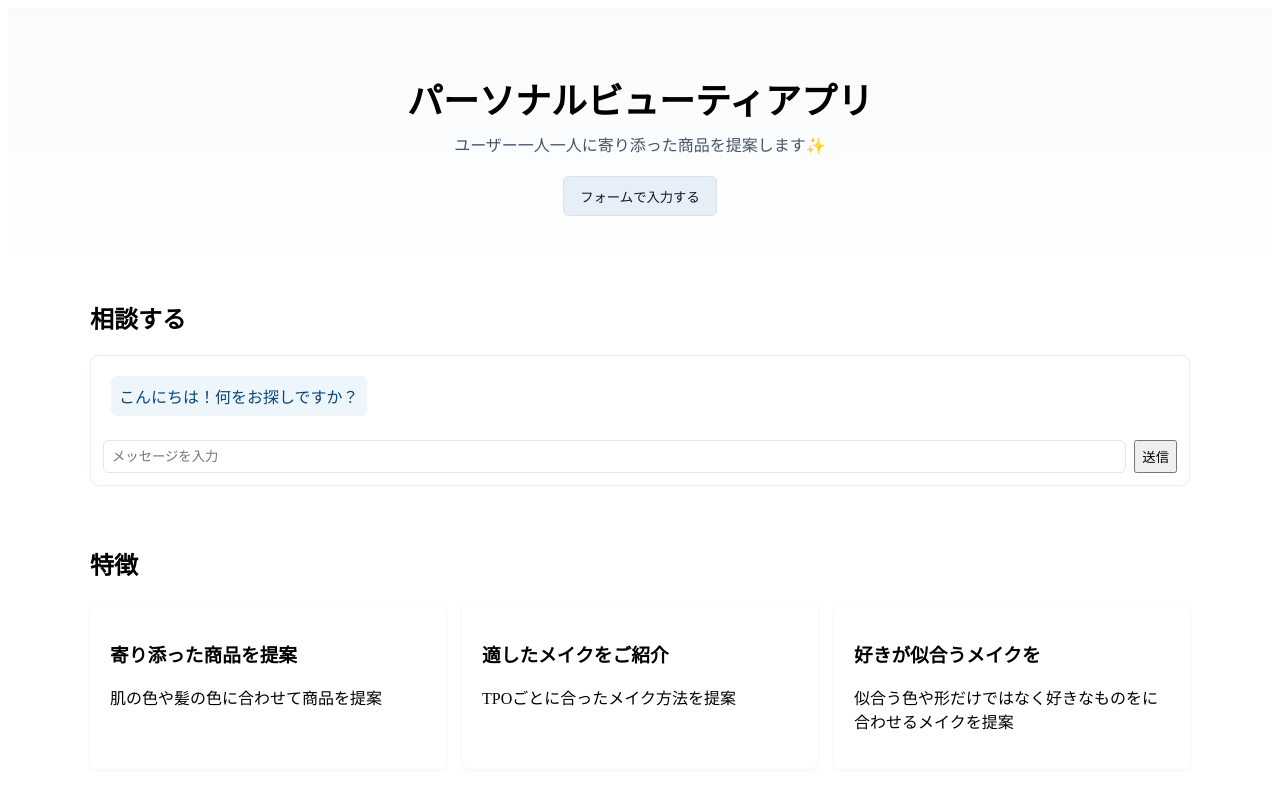
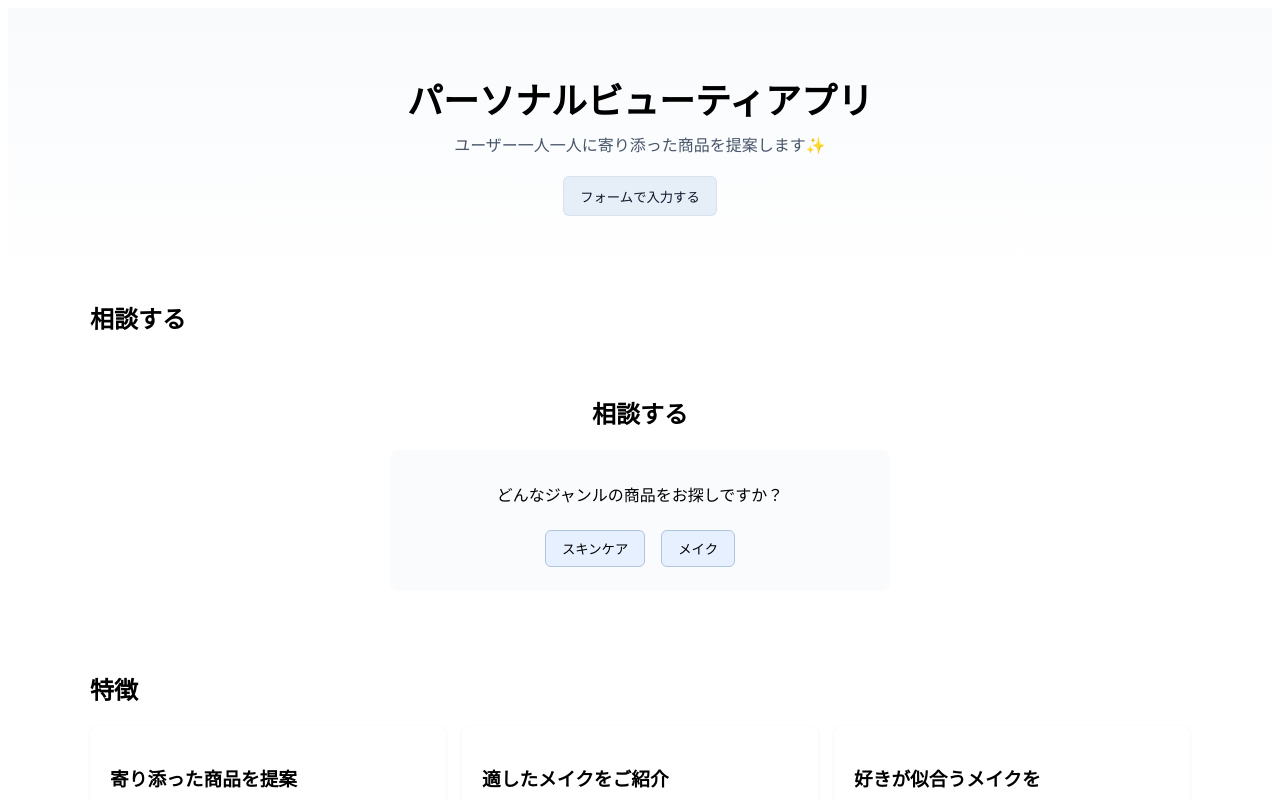
Before and after one commit to wotaku20021012-boop/n1, a Nuxt app: page / in a window 1280 px wide. Shown: the top 800 px of the page. Built offline with nearby package versions, Linux system fonts and the light colour scheme.

Commit message:
ベース画面修正

```diff
--- a/components/ChatPanel.vue
+++ b/components/ChatPanel.vue
@@ -1,44 +1,109 @@
 <template>
-  <section class="chat-panel" aria-label="チャット">
-    <div class="chat-window">
-      <div v-for="(m, i) in messages" :key="i" :class="['msg', m.from]">
-        <div class="msg-text">{{ m.text }}</div>
+  <div class="chat-panel">
+    <h2>相談する</h2>
+
+    <div class="question-box" v-if="currentQuestion">
+      <p class="question">{{ currentQuestion.text }}</p>
+
+      <div class="choices">
+        <button
+          v-for="(choice, index) in currentQuestion.choices"
+          :key="index"
+          @click="selectChoice(choice.next)"
+        >
+          {{ choice.label }}
+        </button>
       </div>
     </div>
 
-    <form @submit.prevent="send" class="chat-input">
-      <input v-model="input" type="text" placeholder="メッセージを入力" aria-label="メッセージ入力" />
-      <button type="submit" class="btn primary">送信</button>
-    </form>
-  </section>
+    <div v-else>
+      <p>あなたにおすすめの商品は「{{ result }}」です！ 🎉</p>
+      <button @click="reset">もう一度やる</button>
+    </div>
+  </div>
 </template>
 
-<script setup lang="ts">
-import { ref } from 'vue'
+<script setup>
+import { ref } from "vue";
 
-const messages = ref([
-  { from: 'bot', text: 'こんにちは！何をお探しですか？' }
-])
-const input = ref('')
+// 質問データ
+const questions = [
+  {
+    id: 0,
+    text: "どんなジャンルの商品をお探しですか？",
+    choices: [
+      { label: "スキンケア", next: 1 },
+      { label: "メイク", next: 2 },
+    ],
+  },
+  {
+    id: 1,
+    text: "肌のタイプを教えてください",
+    choices: [
+      { label: "乾燥肌", next: "result1" },
+      { label: "脂性肌", next: "result2" },
+    ],
+  },
+  {
+    id: 2,
+    text: "どんな印象に見せたいですか？",
+    choices: [
+      { label: "ナチュラル", next: "result3" },
+      { label: "華やか", next: "result4" },
+    ],
+  },
+];
 
+const results = {
+  result1: "保湿クリーム",
+  result2: "皮脂コントロールローション",
+  result3: "ナチュラルメイクセット",
+  result4: "グロッシーメイクセット",
+};
 
-function send() {
-  if (!input.value.trim()) return
-  messages.value.push({ from: 'user', text: input.value.trim() })
-  const userText = input.value.trim()
-  input.value = ''
-  setTimeout(() => {
-    messages.value.push({ from: 'bot', text: `「${userText}」について提案しますね。少々お待ちください。` })
-  }, 500)
+const currentIndex = ref(0);
+const result = ref(null);
+
+const currentQuestion = computed(() =>
+  typeof currentIndex.value === "number" ? questions[currentIndex.value] : null
+);
+
+function selectChoice(next) {
+  if (typeof next === "string") {
+    result.value = results[next];
+    currentIndex.value = null; // 質問終了
+  } else {
+    currentIndex.value = next;
+  }
+}
+
+function reset() {
+  currentIndex.value = 0;
+  result.value = null;
 }
 </script>
 
 <style scoped>
-.chat-panel { border: 1px solid #e6eef8; padding: 0.75rem; border-radius: 8px; background: #fff; }
-.chat-window { max-height: 240px; overflow-y: auto; padding: 0.5rem; }
-.msg { margin-bottom: 0.5rem; }
-.msg.bot .msg-text { background: #eef6fb; color: #0a477a; padding: 0.5rem; border-radius: 6px; display: inline-block; }
-.msg.user .msg-text { background: #0ea5e9; color: #fff; padding: 0.5rem; border-radius: 6px; display: inline-block; margin-left: 40%; }
-.chat-input { display: flex; gap: 0.5rem; margin-top: 0.5rem; }
-.chat-input input { flex: 1; padding: 0.5rem; border: 1px solid #dbe7f5; border-radius: 6px; }
+.chat-panel {
+  max-width: 500px;
+  margin: auto;
+  padding: 20px;
+  text-align: center;
+}
+.question-box {
+  background: #f9fbfc;
+  border-radius: 8px;
+  padding: 16px;
+}
+.choices button {
+  margin: 8px;
+  padding: 8px 16px;
+  background: #e6f0ff;
+  border: 1px solid #b0c4de;
+  border-radius: 6px;
+  cursor: pointer;
+}
+.choices button:hover {
+  background: #d0e4ff;
+}
 </style>
```
